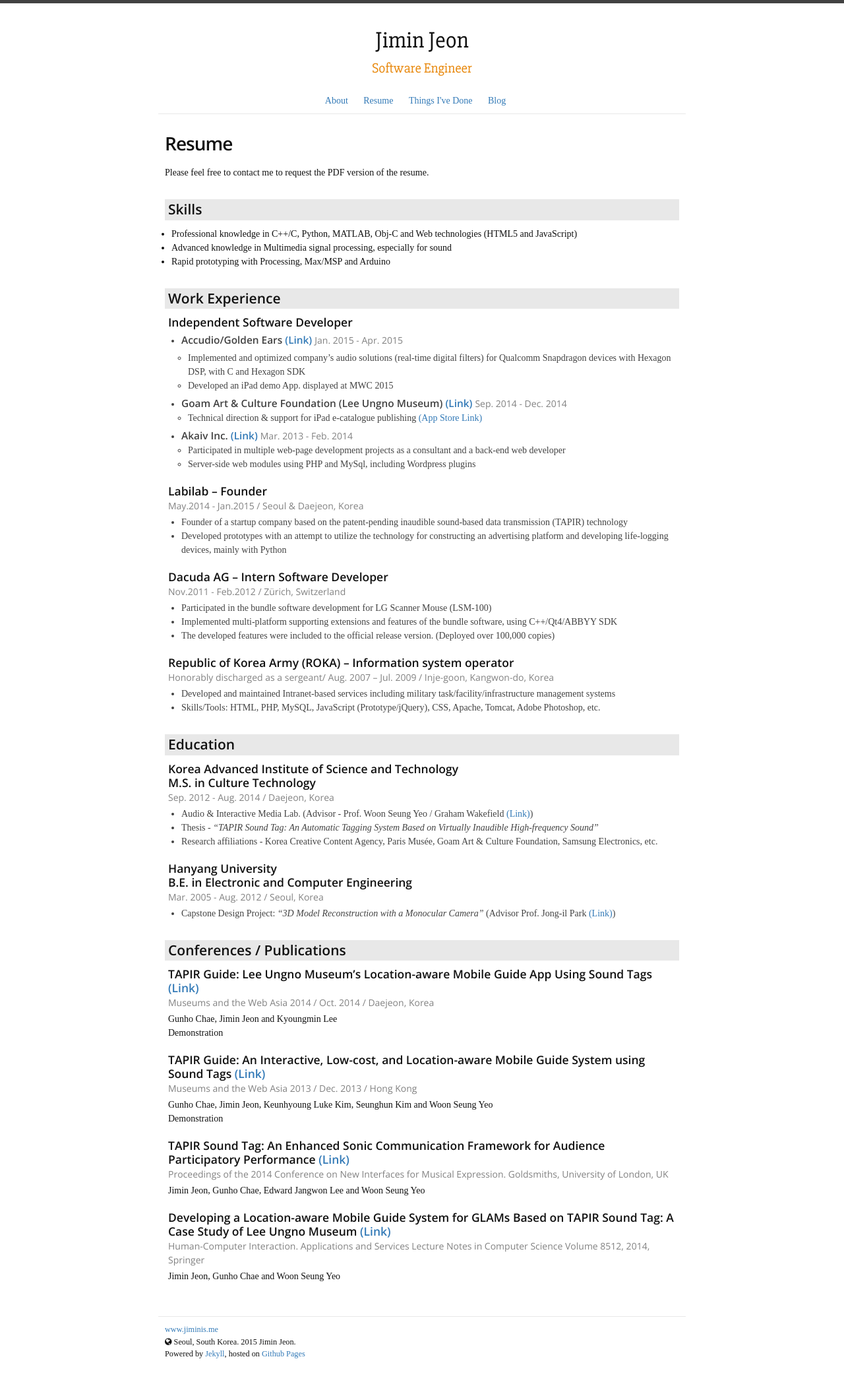
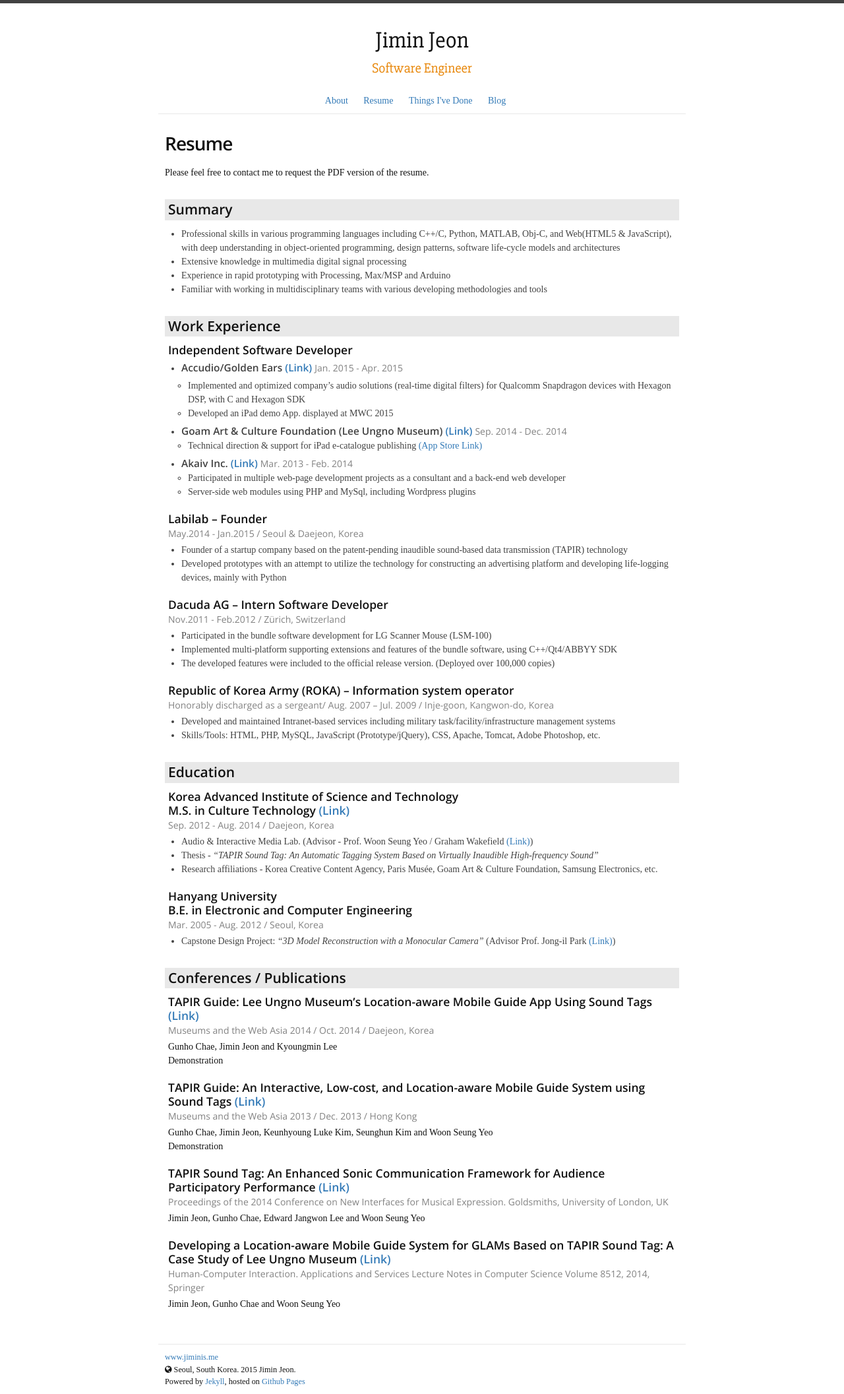
Before and after one commit to haven04/haven04.github.io, a Jekyll site: the page built from resume.html, in a window 1280 px wide. Shown: the whole page at 66% size. Built offline with Jekyll 4.4.1, drawn with Linux system fonts in a browser that asks for light colours; nearby versions of some CDN libraries; some web fonts are replaced; before the commit the page ends 2071 px from its top, so only the background shows below that.

Commit message:
Edit some text

```diff
--- a/_sass/_layout.scss
+++ b/_sass/_layout.scss
@@ -223,12 +223,26 @@
         }
     }
 
-
     img
     {
         display: block;
         align:center;
         margin: $spacing-unit * 2 auto;
+    }
+    .post-content-blk
+    {
+        margin: $spacing-unit * 4 auto;
+        margin-left: $spacing-unit;
+    }
+
+    .post-annotation
+    {
+        color: $grey-color;
+    }
+
+    p
+    {
+        margin: $spacing-unit auto;
     }
 }
 
@@ -265,8 +279,7 @@ abbr
 
 .resume-section
 {
-    margin-top: $spacing-unit;
-    margin-bottom: $spacing-unit * 3;
+    margin: $spacing-unit auto $spacing-unit * 3 auto !important;
     // font-family: $sans-serif-font-family;
     h1, h2, h3, h4, h5, h6
     {
@@ -295,7 +308,7 @@ abbr
         margin-bottom: 0;
     }
 }
-.resume-addinfo
+.resume-annotation
 {
     font-size:$base-font-size;
     color:$grey-color;
@@ -304,7 +317,7 @@ abbr
 }
 .resume-item-blk
 {
-    margin: $spacing-unit $spacing-unit/2 $spacing-unit * 2 $spacing-unit/2;
+    margin: $spacing-unit $spacing-unit/2 $spacing-unit * 2 $spacing-unit/2 !important;
 
     .resume-item-title
     {
--- a/resume.html
+++ b/resume.html
@@ -10,20 +10,23 @@ permalink: /resume/
     Please feel free to contact me to request the PDF version of the resume.
     </div>
     <div class="resume-section">
-        <h3 class="resume-section-title">Skills</h3>
-        <ul>
-            <li>Professional knowledge in C++/C, Python, MATLAB, Obj-C and Web technologies (HTML5 and JavaScript)</li>
-            <li>Advanced knowledge in Multimedia signal processing, especially for sound</li>
-            <li>Rapid prototyping with Processing, Max/MSP and Arduino</li>
+        <h3 class="resume-section-title">Summary</h3>
+        <div class="resume-item-blk">
+        <ul class="resume-item-description">
+            <li>Professional skills in various programming languages including C++/C, Python, MATLAB, Obj-C, and Web(HTML5 &amp; JavaScript), with deep understanding in object-oriented programming, design patterns, software life-cycle models and architectures</li>
+            <li>Extensive knowledge in multimedia digital signal processing</li>
+            <li>Experience in rapid prototyping with Processing, Max/MSP and Arduino</li>
+            <li>Familiar with working in multidisciplinary teams with various developing methodologies and tools</li>
         </ul>
+        </div>
 
     </div>
     <div class="resume-section">
         <h3 class="resume-section-title">Work Experience</h3>
         <div class="resume-item-blk">
-           <h4 class="resume-item-title">Independent Software Developer <span class="resume-addinfo"></span></h4>
+           <h4 class="resume-item-title">Independent Software Developer <span class="resume-annotation"></span></h4>
            <ul class="resume-item-description resume-indie">
-               <li><h5 class="resume-indie-title">Accudio/Golden Ears <a href="http://accudio.goldenears.net/" target="_blank" >(Link)</a> <span class="resume-addinfo">Jan. 2015 - Apr. 2015</span>
+               <li><h5 class="resume-indie-title">Accudio/Golden Ears <a href="http://accudio.goldenears.net/" target="_blank" >(Link)</a> <span class="resume-annotation">Jan. 2015 - Apr. 2015</span>
                </h5>
                </li>
                  <ul>
@@ -32,11 +35,11 @@ permalink: /resume/
                  </ul>
                </li>
 
-               <li><h5 class="resume-indie-title">Goam Art &amp; Culture Foundation (Lee Ungno Museum) <a href="http://ungnolee.daejeon.go.kr/ungnolee/index.action" target="_blank" >(Link)</a> <span class="resume-addinfo">Sep. 2014 - Dec. 2014</span></h5>
+               <li><h5 class="resume-indie-title">Goam Art &amp; Culture Foundation (Lee Ungno Museum) <a href="http://ungnolee.daejeon.go.kr/ungnolee/index.action" target="_blank" >(Link)</a> <span class="resume-annotation">Sep. 2014 - Dec. 2014</span></h5>
                     <ul><li>Technical direction &amp; support for iPad e-catalogue publishing <a href="https://itunes.apple.com/us/app/id944193874?mt=8" target="_blank">(App Store Link)</a></li></ul>
                </li>
 
-               <li><h5 class="resume-indie-title">Akaiv Inc. <a href="http://www.akaiv.com" target="_blank" >(Link)</a> <span class="resume-addinfo">Mar. 2013 - Feb. 2014</span></h5>
+               <li><h5 class="resume-indie-title">Akaiv Inc. <a href="http://www.akaiv.com" target="_blank" >(Link)</a> <span class="resume-annotation">Mar. 2013 - Feb. 2014</span></h5>
                     <ul><li>Participated in multiple web-page development projects as a consultant and a back-end web developer</li>
                     <li>Server-side web modules using PHP and MySql, including Wordpress plugins</li></ul>
                </li>
@@ -44,7 +47,7 @@ permalink: /resume/
         </div>
 
         <div class="resume-item-blk">
-           <h4 class="resume-item-title">Labilab – Founder<br /><span class="resume-addinfo">May.2014 - Jan.2015 / Seoul &amp; Daejeon, Korea </span></h4>
+           <h4 class="resume-item-title">Labilab – Founder<br /><span class="resume-annotation">May.2014 - Jan.2015 / Seoul &amp; Daejeon, Korea </span></h4>
 
            <ul class="resume-item-description">
                <li>Founder of a startup company based on the patent-pending inaudible sound-based data transmission (TAPIR) technology</li>
@@ -53,7 +56,7 @@ permalink: /resume/
         </div>
 
         <div class="resume-item-blk">
-           <h4 class="resume-item-title">Dacuda AG – Intern Software Developer<br/><span class="resume-addinfo">Nov.2011 - Feb.2012 / Zürich, Switzerland</span></h4>
+           <h4 class="resume-item-title">Dacuda AG – Intern Software Developer<br/><span class="resume-annotation">Nov.2011 - Feb.2012 / Zürich, Switzerland</span></h4>
            <ul class="resume-item-description">
            <li>Participated in the bundle software development for LG Scanner Mouse (LSM-100)</li>
            <li>Implemented multi-platform supporting extensions and features of the bundle software, using C++/Qt4/ABBYY SDK</li>
@@ -61,8 +64,7 @@ permalink: /resume/
         </div>
 
         <div class="resume-item-blk">
-           <h4 class="resume-item-title">Republic of Korea Army (ROKA) – Information system operator<br/><span class="resume-addinfo">Honorably discharged as a sergeant/ Aug. 2007 – Jul. 2009 / Inje-goon, Kangwon-do, Korea </h4>
-           </p>
+           <h4 class="resume-item-title">Republic of Korea Army (ROKA) – Information system operator<br/><span class="resume-annotation">Honorably discharged as a sergeant/ Aug. 2007 – Jul. 2009 / Inje-goon, Kangwon-do, Korea </h4>
            <ul class="resume-item-description">
            <li>Developed and maintained Intranet-based services including military task/facility/infrastructure management systems</li>
            <li>Skills/Tools: HTML, PHP, MySQL, JavaScript (Prototype/jQuery), CSS, Apache, Tomcat, Adobe Photoshop, etc.</li>
@@ -77,8 +79,8 @@ permalink: /resume/
             <div class="resume-item-blk">
                 <h4 class="resume-item-title">
                 Korea Advanced Institute of Science and Technology <br />
-                M.S. in Culture Technology<br/>
-                <span class="resume-addinfo">Sep. 2012 - Aug. 2014 / Daejeon, Korea</span>
+                M.S. in Culture Technology <a href="http://ct.kaist.ac.kr/main.php?lang=2" target="_blank">(Link)</a><br/>
+                <span class="resume-annotation">Sep. 2012 - Aug. 2014 / Daejeon, Korea</span>
                 </h4>
                 <ul class="resume-item-description">
                     <li>Audio &amp; Interactive Media Lab. (Advisor - Prof. Woon Seung Yeo / Graham Wakefield <a href="www.grahamwakefield.net/" target="_blank">(Link)</a>)</li>
@@ -89,7 +91,7 @@ permalink: /resume/
             <div class="resume-item-blk">
                 <h4 class="resume-item-title">Hanyang University<br />
                 B.E. in Electronic and Computer Engineering<br />
-                 <span class="resume-addinfo">Mar. 2005 - Aug. 2012 / Seoul, Korea</span>
+                 <span class="resume-annotation">Mar. 2005 - Aug. 2012 / Seoul, Korea</span>
                 </h4>
                 <ul class="resume-item-description">
                     <li>Capstone Design Project: <q>3D Model Reconstruction with a Monocular Camera</q> (Advisor Prof. Jong-il Park <a href="http://mr.hanyang.ac.kr" target="_blank">(Link)</a>)</li>
@@ -105,7 +107,7 @@ permalink: /resume/
             <div class="resume-item-blk">
                 <h4 class="resume-item-title">
                 TAPIR Guide: Lee Ungno Museum’s Location-aware Mobile Guide App Using Sound Tags <a href="http://mwa2014.museumsandtheweb.com/proposal/tapir-guide-lee-ungno-museums-location-aware-mobile-guide-app-using-sound-tags/" target="_blank">(Link)</a><br />
-                <span class="resume-addinfo">Museums and the Web Asia 2014 / Oct. 2014 / Daejeon, Korea</span>
+                <span class="resume-annotation">Museums and the Web Asia 2014 / Oct. 2014 / Daejeon, Korea</span>
                 </h4>
                 Gunho Chae, Jimin Jeon and Kyoungmin Lee <br />
                 Demonstration
@@ -113,7 +115,7 @@ permalink: /resume/
             <div class="resume-item-blk">
                 <h4 class="resume-item-title">
                 TAPIR Guide: An Interactive, Low-cost, and Location-aware Mobile Guide System using Sound Tags <a href="http://mwa2013.museumsandtheweb.com/proposals/tapir-guide-an-interactive-low-cost-and-location-aware-mobile-guide-system-using-sound-tags/" target="_blank">(Link)</a><br />
-                <span class="resume-addinfo">Museums and the Web Asia 2013 / Dec. 2013 / Hong Kong</span>
+                <span class="resume-annotation">Museums and the Web Asia 2013 / Dec. 2013 / Hong Kong</span>
                 </h4>
                 Gunho Chae, Jimin Jeon, Keunhyoung Luke Kim, Seunghun Kim and Woon Seung Yeo <br />
                 Demonstration
@@ -121,14 +123,14 @@ permalink: /resume/
             <div class="resume-item-blk">
                 <h4 class="resume-item-title">
                 TAPIR Sound Tag: An Enhanced Sonic Communication Framework for Audience Participatory Performance <a href="http://nime2014.org/proceedings/papers/461_paper.pdf" target="_blank">(Link)</a><br />
-                <span class="resume-addinfo"> Proceedings of the 2014 Conference on New Interfaces for Musical Expression. Goldsmiths, University of London, UK</span>
+                <span class="resume-annotation"> Proceedings of the 2014 Conference on New Interfaces for Musical Expression. Goldsmiths, University of London, UK</span>
                 </h4>
                 Jimin Jeon, Gunho Chae, Edward Jangwon Lee and Woon Seung Yeo<br />
             </div>
             <div class="resume-item-blk">
                 <h4 class="resume-item-title">
                 Developing a Location-aware Mobile Guide System for GLAMs Based on TAPIR Sound Tag: A Case Study of Lee Ungno Museum <a href="http://link.springer.com/chapter/10.1007%2F978-3-319-07227-2_40" target="_blank">(Link)</a><br />
-                <span class="resume-addinfo">Human-Computer Interaction. Applications and Services Lecture Notes in Computer Science Volume 8512, 2014, Springer</span>
+                <span class="resume-annotation">Human-Computer Interaction. Applications and Services Lecture Notes in Computer Science Volume 8512, 2014, Springer</span>
                 </h4>
                 Jimin Jeon, Gunho Chae and Woon Seung Yeo<br />
             </div>
```
Also changed, not shown: about.md (+2 -2 lines).
